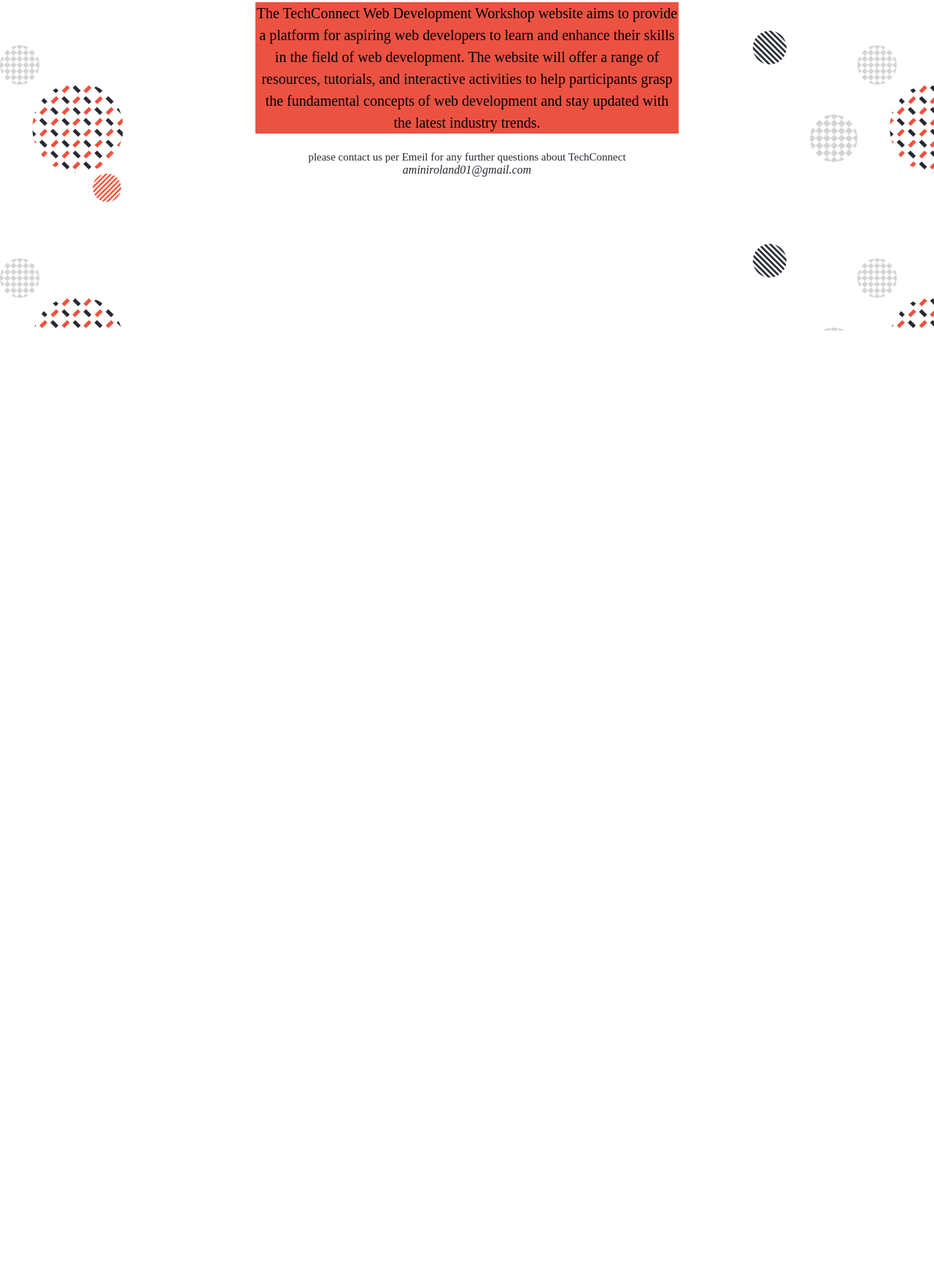
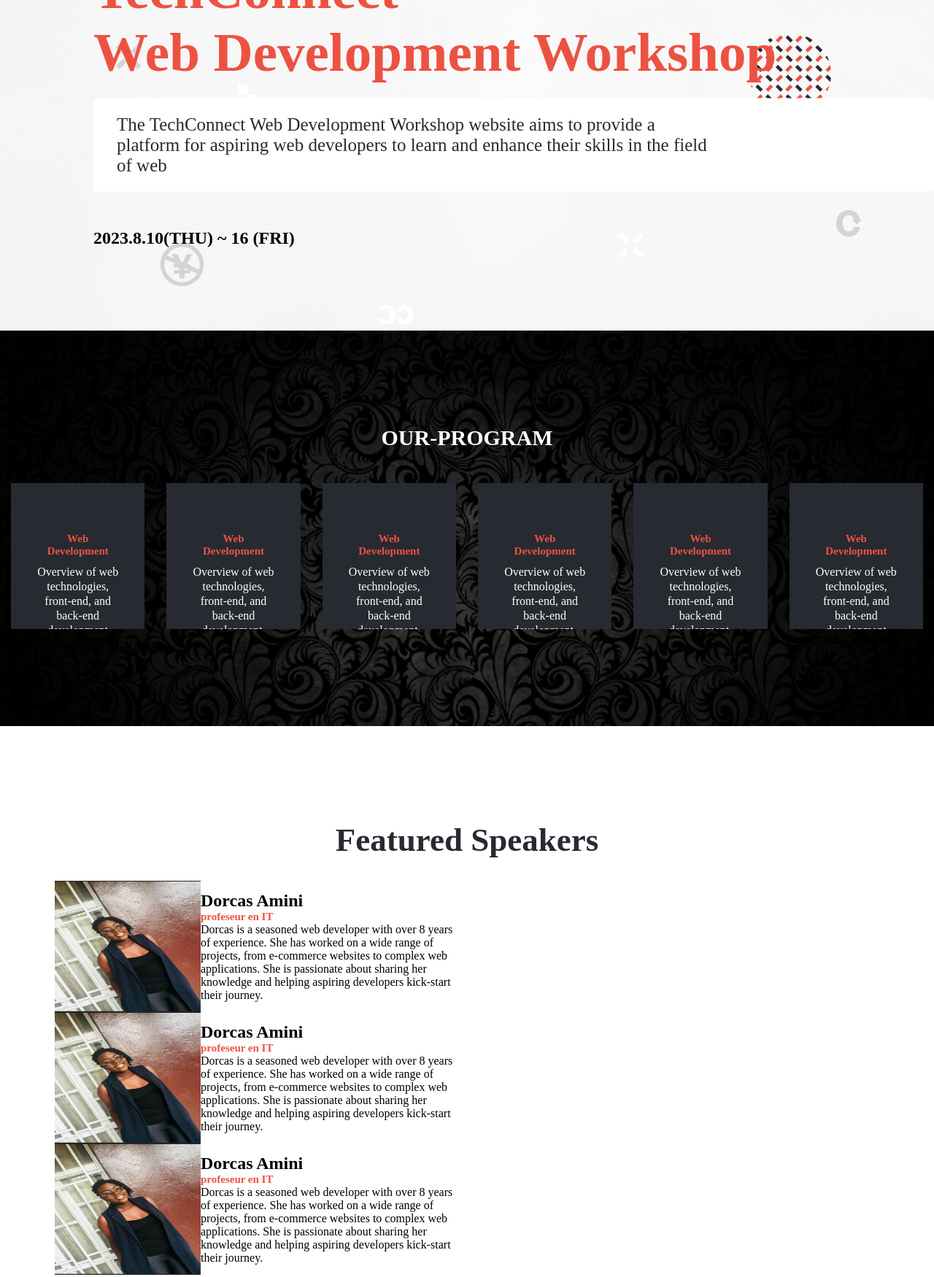
Before and after one commit to RolandAmini/Capstone-project, a plain HTML site: page index.html in a window 1280 px wide. Shown: the part 446-2196 px from the top of the page at 73% size. Before the commit the page ends 899 px from the top, so only its background shows below. Drawn offline with Linux system fonts and the light colour scheme.

Commit message:
add abut

```diff
--- a/index.html
+++ b/index.html
@@ -44,11 +44,10 @@
         </div>
         <header >
             <div class="content">
-                <h3>"Hello!"</h3>
+                <h3>"Hello!Let code"</h3>
                 <h1>TechConnect <br> Web Development Workshop</h1>
-                <p class="frist-p">The TechConnect Web Development Workshop website aims to provide a platform for aspiring web developers to learn and enhance their skills in the field of web development. The website will offer a range of resources, tutorials, and interactive activities to help participants grasp the fundamental concepts of web development and stay updated with the latest industry trends.</p>
-                <p class="second-P">please contact us per Emeil for any further questions about TechConnect </p>
-                <a href="mailto:aminiroland01@gmail.com"><i class="email">aminiroland01@gmail.com</i></a>
+                <p class="frist-p">The TechConnect Web Development Workshop website aims to provide a platform for aspiring web developers to learn and enhance their skills in the field of web </p>
+                <h2>2023.8.10(THU) ~ 16 (FRI)</h2>
 
             </div>
 
@@ -57,13 +56,133 @@
 
 
 
-    <!-- <section class="About-TechConnect">
+    <section class="container">
 
-            <h2 class="About-h2">About-TechConnect </h2>
-            <p class="About-P">The "TechConnect: Web Development Workshop" website aims to provide a platform for aspiring web developers to learn and enhance their skills in the field of web development. The website will offer a range of resources, tutorials, and interactive activities to help participants grasp the fundamental concepts of web development and stay updated with the latest industry trends.</p>
+        <div class="title">
+            <h2 class="About-h2">OUR-PROGRAM </h2>
+        </div>
+
+        <div class="box">
+            <div class="card">
+                <i class="fa-duotone fa-book"></i>
+                <h5>Web Development</h5>
+                <div class="pra">
+                     <p>Overview of web technologies, front-end, and back-end development</p>
+                </div>
+
+            </div>
+
+            <div class="card">
+                <i class="fa-duotone fa-book"></i>
+                <h5>Web Development</h5>
+                <div class="pra">
+                     <p>Overview of web technologies, front-end, and back-end development.</p>
+                </div>
+
+            </div>
+
+            <div class="card">
+                <i class="fa-duotone fa-book"></i>
+                <h5>Web Development</h5>
+                <div class="pra">
+                     <p>Overview of web technologies, front-end, and back-end development.</p>
+                </div>
+
+            </div>
+
+            <div class="card">
+                <i class="fa-duotone fa-book"></i>
+                <h5>Web Development</h5>
+                <div class="pra">
+                     <p>Overview of web technologies, front-end, and back-end development.</p>
+                </div>
+
+            </div>
+
+            <div class="card">
+                <i class="fa-duotone fa-book"></i>
+                <h5>Web Development</h5>
+                <div class="pra">
+                     <p>Overview of web technologies, front-end, and back-end development.</p>
+                </div>
+
+            </div>
+
+            <div class="card">
+                <i class="fa-duotone fa-book"></i>
+                <h5>Web Development</h5>
+                <div class="pra">
+                     <p>Overview of web technologies, front-end, and back-end development</p>
+                </div>
+
+            </div>
+
+        </div>
+
+        <p>SEE THE WHOLE PROGRAM</p>
 
 
-    </section> -->
+    </section>
+
+    <section class="speakers">
+      <div class="title2">
+        <h2>Featured Speakers</h2>
+      </div>
+
+     <div class="main">
+        <img src="./speaker.jpg">
+        <div class="about-text">
+            <h2>Dorcas Amini</h2>
+            <h5>profeseur en IT</h5>
+            <P>Dorcas is a seasoned web developer with over 8 years of experience. She has worked on a wide range of projects, from e-commerce websites to complex web applications. She is passionate about sharing her knowledge and helping aspiring developers kick-start their journey.</P>
+
+        </div>
+
+      </div>
+
+      <div class="main">
+        <img src="./speaker.jpg">
+        <div class="about-text">
+            <h2>Dorcas Amini</h2>
+            <h5>profeseur en IT</h5>
+            <P>Dorcas is a seasoned web developer with over 8 years of experience. She has worked on a wide range of projects, from e-commerce websites to complex web applications. She is passionate about sharing her knowledge and helping aspiring developers kick-start their journey.</P>
+
+        </div>
+
+      </div>
+      <div class="main">
+        <img src="./speaker.jpg">
+        <div class="about-text">
+            <h2>Dorcas Amini</h2>
+            <h5>profeseur en IT</h5>
+            <P>Dorcas is a seasoned web developer with over 8 years of experience. She has worked on a wide range of projects, from e-commerce websites to complex web applications. She is passionate about sharing her knowledge and helping aspiring developers kick-start their journey.</P>
+
+        </div>
+
+      </div>
+
+
+
+     </section>
+
+<div class="last">
+    <div class="last-h2">
+        <h2>Partner</h2>
+    </div>
+    <ul class="last-li">
+        <li>mozalla</li>
+        <li>Google</li>
+        <li>NAVER</li>
+        <li>daumkakao</li>
+    </ul>
+</div>
+
+<div class="">
+    <div>
+        <h2><span>R</span>.compaign</h2>
+    </div>
+    <p></p>
+</div>
 
 </body>
 </html>
--- a/style.css
+++ b/style.css
@@ -7,7 +7,7 @@
 header{
     width: 100vw;
     height: 100vh;
-    background-image: url('./img-dsktp.png');
+    background-image: url('./Image.png');
 }
 .icon-nav{
     background-color: #272A31;
@@ -72,60 +72,155 @@
     transform: scale(1.3);
     cursor: pointer;
 }
-
 .content{
     position: absolute;
-    top: 30%;
+    top: 70%;
+    left: 10%;
+    transform: translateY(-50%);
+}
+h1{
+    color: #EC5242;
+    margin: 20px 0px 20px;
+    font-size: 75px;
+}
+h3{
+    color: #EC5242;
+    font-size: 30px;
+}
+
+.frist-p{
+    color: #272A31;
+    font-size: 25px;
+    margin-bottom: 50px;
+    background-color: white;
+    padding: 20px 300px 20px 30px;
+    border: 2px solid white;
+    border-radius: 5px;
+
+}
+
+.container{
+    background-image: url('./about-C.jpg');
+    background-size: cover;
     width: 100%;
-    margin: 0 auto;
+    padding: 100px 0px;
+}
+
+.title .About-h2{
+    color: white;
+    font-size: 30px;
+    width: 1130px;
+    margin: 30px auto;
     text-align: center;
 }
 
-h1{
+.box{
+
+    display: flex;
+    justify-content: center;
+    align-items: center;
+    min-height: 200px;
+}
+
+.card{
+    height: 200px;
+    width: 235px;
+    padding: 20px 35px;
+    background: #272A31;
+    margin: 15px;
+    position: relative;
+    overflow: hidden;
+    text-align: center;
+}
+
+.card i {
+    font-size: 50px;
+    display: block;
+    text-align: center;
+    margin: -5px 0px;
     color: #EC5242;
-    font-size: 60px;
 }
-h3{
+
+h5{
     color: #EC5242;
-    font-size: 40px;
+    font-size: 15px;
+    margin-bottom: x;
 }
-.frist-p{
-    background-color: #EC5242;
+
+.pra p{
+    color: white;
+    font-size: 16px;
+    margin-top: 10px;
+    line-height: 20px;
+    margin-bottom: 25px;
+}
+
+.speakers{
+    width: 100%;
+    padding: 100px 0px;
+    background-color: white;
+}
+
+.title2{
+    color: #272A31;
+    font-size: 30px;
+    width: 1130px;
+    margin: 30px auto;
+    text-align: center;
+}
+
+.speakers img{
+    height: 180px;
+    width: 200px;
+}
+
+.about-text{
+    width: 350px;
+}
+
+.main{
+    width: 1130px;
+    max-width: 95%;
     margin: 0 auto;
-    margin-top: 24px;
-    margin-bottom: 24px;
-    line-height: 30px;
-    max-width: 580px;
-    font-size: 20px;
-}
-.second-P{
-    color: #272A31;
-    font-size: 15px;
+    display: flex;
+    align-items: center;
 
 }
-.email{
-    color: #272A31;
-    margin-top: 30px;
+
+.last{
+    background-color: #272A31;
+    width: 100%;
+    padding: 100px 0px;
 }
-.About-TechConnect {
+
+.last-h2{
+    color: #D3D3D3;
+    font-size: 30px;
+    width: 1130px;
+    margin: 30px auto;
     text-align: center;
-    padding: 10px 40px;
-  }
 
-  .About-h2 {
-    margin-top: 64px;
-  }
+}
 
-  .About-P{
-    color: var(--neutrals-n-500, #42526e);
-    margin: 0 auto;
-    margin-top: 24px;
-    margin-bottom: 24px;
-    line-height: 30px;
-    max-width: 580px;
-  }
+.last-li{
+    color: #D3D3D3;
+    display: flex;
+    align-items: center;
+    justify-content: space-between;
+    padding-top: 20px;
+    padding-left: 10%;
+    padding-right: 10%;
+}
 
-  @media only screen and (max-width: 768px) {
+.last-li li{
+    list-style-type: none;
+    display: inline-block;
+    padding: 10px 20px;
+}
+
+
+
+@media only screen and (max-width: 768px) {
 
      .logo {
         position: absolute;
```
Also changed, not shown: linters.yml (added, +56 -0 lines), README.md (added), about-C.jpg (added), about-C2.jpg (added), speaker.jpg (added).
